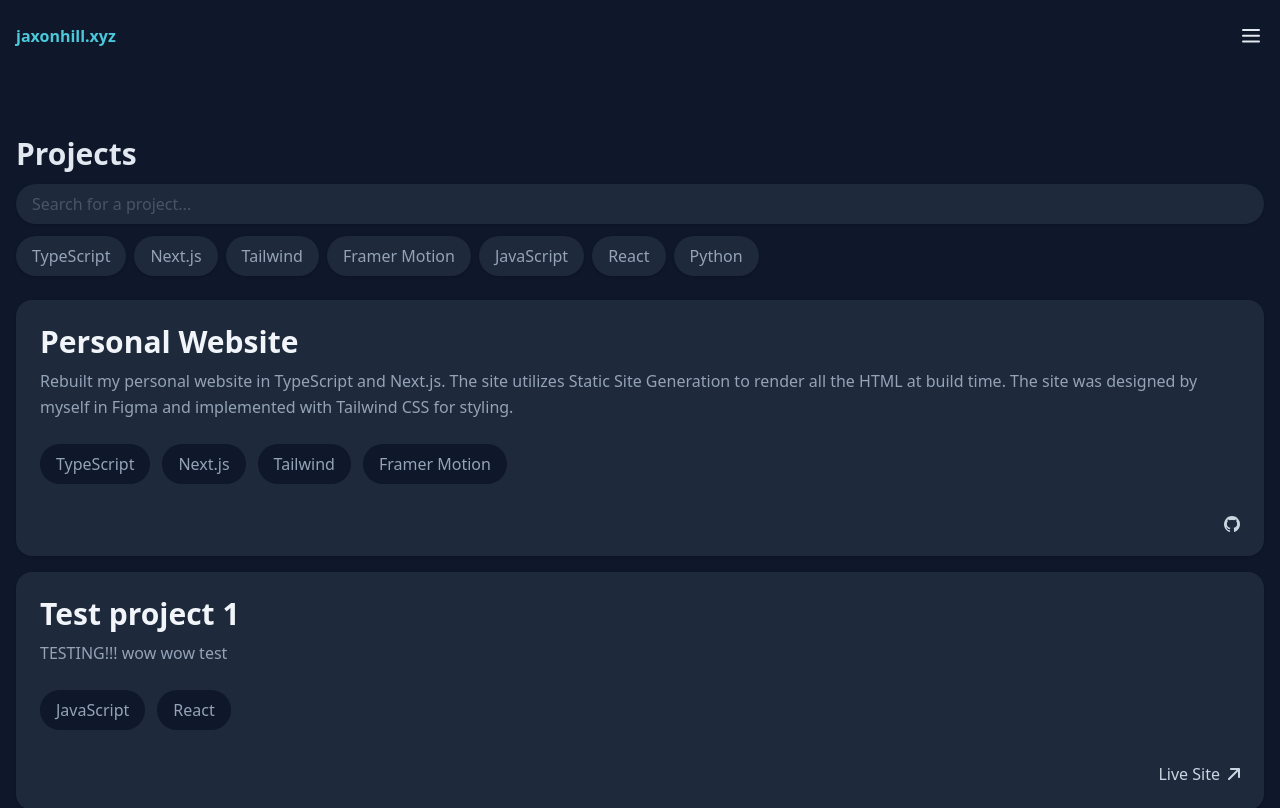
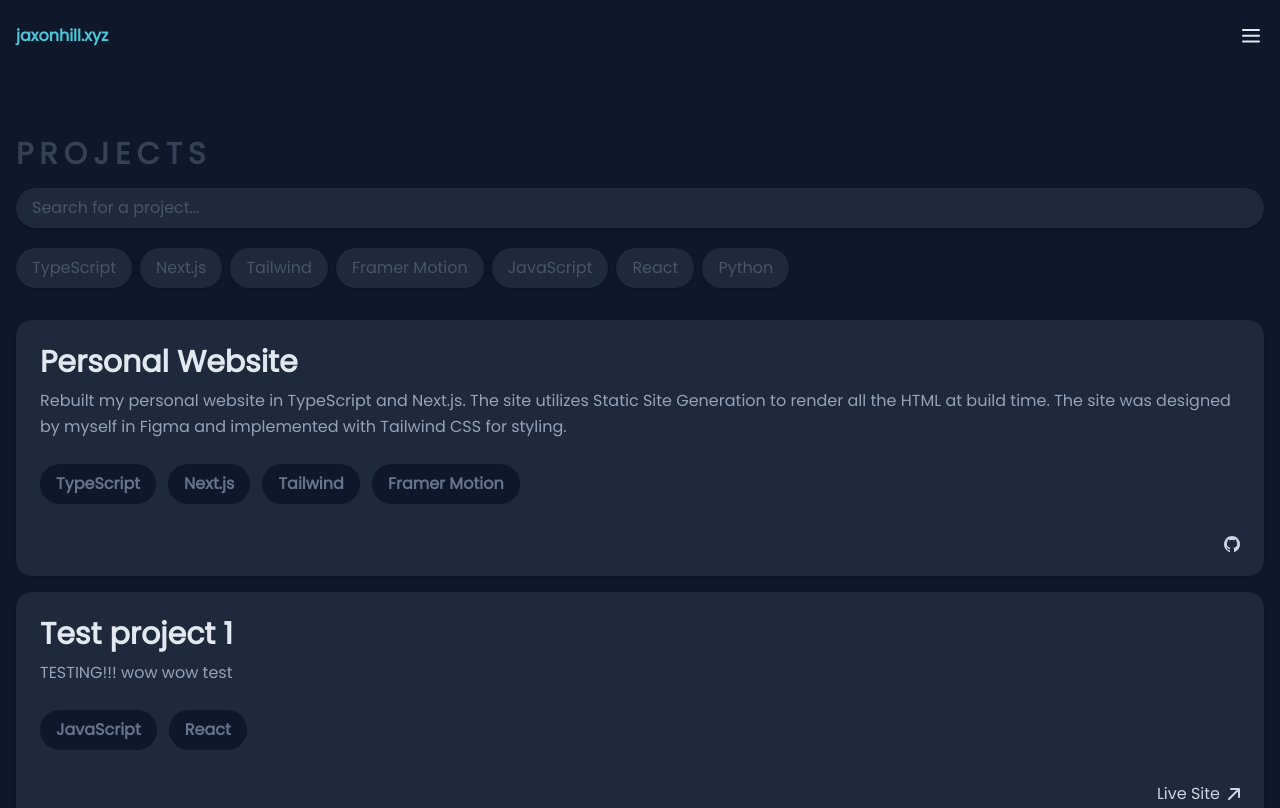
Before and after one commit to jaxonhill/personal-website-v2, a Next.js app: page /projects in a window 1280 px wide. Shown: the top 808 px of the page. Built offline with nearby package versions, Linux system fonts and the light colour scheme.

Commit message:
Fix dark styling

```diff
--- a/components/ProjectCard.tsx
+++ b/components/ProjectCard.tsx
@@ -8,7 +8,7 @@
 export default function ProjectCard({ project }: ProjectCardProps) {
 	return (
 		<div className="bg-white p-6 rounded-2xl shadow dark:bg-slate-800">
-			<h1 className="font-semibold text-slate-800 text-3xl pb-2 dark:text-slate-100">
+			<h1 className="font-semibold text-slate-800 text-3xl pb-2 dark:text-slate-200">
 				{project.name}
 			</h1>
 			<p className="font-medium text-slate-600 leading-relaxed pb-6 dark:text-slate-400">
@@ -17,7 +17,7 @@
 			<ul className="flex flex-wrap gap-3">
 				{project.technologies.map((tech) => {
 					return (
-						<li className="font-medium py-2 px-4 bg-slate-200 text-slate-600 rounded-full dark:bg-slate-900 dark:text-slate-400">
+						<li className="font-semibold py-2 px-4 bg-slate-200 text-slate-600 rounded-full dark:bg-slate-900 dark:text-slate-500">
 							{tech}
 						</li>
 					);
@@ -41,7 +41,7 @@
 								>
 									<path d="M32 0C27.7977 0 23.6365 0.848254 19.7541 2.49633C15.8717 4.14441 12.3441 6.56003 9.37258 9.60528C3.37142 15.7554 0 24.0968 0 32.7945C0 47.2896 9.184 59.5875 21.888 63.9492C23.488 64.2116 24 63.1949 24 62.3095C24 61.5552 24 59.4892 24 56.7672C15.136 58.7349 13.248 52.3728 13.248 52.3728C11.776 48.5686 9.696 47.552 9.696 47.552C6.784 45.5187 9.92 45.5843 9.92 45.5843C13.12 45.8139 14.816 48.9621 14.816 48.9621C17.6 53.9469 22.304 52.4711 24.128 51.6841C24.416 49.5524 25.248 48.1095 26.144 47.2896C19.04 46.4698 11.584 43.6494 11.584 31.1547C11.584 27.5146 12.8 24.5958 14.88 22.2674C14.56 21.4476 13.44 18.037 15.2 13.6097C15.2 13.6097 17.888 12.7243 24 16.9547C26.528 16.2333 29.28 15.8725 32 15.8725C34.72 15.8725 37.472 16.2333 40 16.9547C46.112 12.7243 48.8 13.6097 48.8 13.6097C50.56 18.037 49.44 21.4476 49.12 22.2674C51.2 24.5958 52.416 27.5146 52.416 31.1547C52.416 43.6822 44.928 46.437 37.792 47.2568C38.944 48.2734 40 50.2739 40 53.3238V62.3095C40 63.1949 40.512 64.2444 42.144 63.9492C54.848 59.5547 64 47.2896 64 32.7945C64 28.4878 63.1723 24.2234 61.5641 20.2446C59.956 16.2658 57.5989 12.6505 54.6274 9.60528C51.6559 6.56003 48.1283 4.14441 44.2459 2.49633C40.3635 0.848254 36.2023 0 32 0Z" />
 								</svg>
-								<p className="text-slate-600 dark:text-slate-600 font-semibold">
+								<p className="text-slate-600 dark:text-slate-500 font-semibold">
 									|
 								</p>
 							</Link>
--- a/components/SearchFilter.tsx
+++ b/components/SearchFilter.tsx
@@ -12,7 +12,7 @@
 			type="text"
 			value={searchText}
 			onChange={(e) => setSearchText(e.target.value)}
-			className="shadow font-medium rounded-full py-2 px-4 border-none outline-none text-slate-800 placeholder:text-slate-400 focus:outline-light-main dark:bg-slate-800 dark:placeholder:text-slate-600 dark:text-slate-300"
+			className="shadow font-medium rounded-full mb-2 py-2 px-4 border-none outline-none text-slate-800 placeholder:text-slate-400 focus:outline-light-main dark:bg-slate-800 dark:placeholder:text-slate-600 dark:text-slate-300"
 			placeholder="Search for a project..."
 		/>
 	);
--- a/components/TechnologyFilterButton.tsx
+++ b/components/TechnologyFilterButton.tsx
@@ -11,7 +11,7 @@
 }: FilterButtonProps): JSX.Element {
 	return (
 		<button
-			className="shadow rounded-full bg-white text-slate-600 px-4 py-2 font-medium dark:bg-slate-800 dark:text-slate-400"
+			className="shadow rounded-full bg-white text-slate-600 px-4 py-2 font-medium dark:bg-slate-800 dark:text-slate-600"
 			onClick={() => handleTechnologyFilter(technology)}
 		>
 			{technology}
--- a/pages/_app.tsx
+++ b/pages/_app.tsx
@@ -8,7 +8,7 @@
 
 export default function App({ Component, pageProps }: AppProps) {
 	return (
-		<div className="font-poppins">
+		<div className={`${poppins.className}`}>
 			<Navbar />
 			<main className="px-4 pb-8">
 				<Component {...pageProps} />
--- a/pages/about/index.tsx
+++ b/pages/about/index.tsx
@@ -3,8 +3,8 @@
 export default function AboutPage() {
 	return (
 		<div className="flex flex-col mt-16 w-full">
-			<h1 className="text-3xl text-slate-800 font-semibold mb-6 dark:text-slate-200">
-				About
+			<h1 className="text-3xl text-slate-800 font-semibold mb-6 tracking-[0.20em] dark:text-slate-700">
+				ABOUT
 			</h1>
 			<div className="w-full flex flex-col gap-4">
 				<div className="bg-white p-6 rounded-2xl shadow dark:bg-slate-800"></div>
--- a/pages/index.tsx
+++ b/pages/index.tsx
@@ -3,8 +3,8 @@
 export default function Home() {
 	return (
 		<div className="flex flex-col mt-16 w-full">
-			<h1 className="text-3xl text-slate-800 font-semibold mb-6 dark:text-slate-200">
-				Home
+			<h1 className="text-3xl text-slate-800 font-semibold mb-6 tracking-[0.20em] dark:text-slate-700">
+				HOME
 			</h1>
 			<div className="w-full flex flex-col gap-4">
 				<div className="bg-white p-6 rounded-2xl shadow dark:bg-slate-800">
@@ -29,11 +29,11 @@
 					</div>
 				</div>
 				<div className="bg-white p-6 h-40 rounded-2xl shadow flex gap-6 justify-center items-center dark:bg-slate-800">
-					<p className="text-5xl font-semibold text-slate-600 dark:text-slate-300">
+					<p className="text-5xl font-semibold text-slate-700 dark:text-slate-500">
 						PROJECTS
 					</p>
 					<svg
-						className="fill-slate-600 dark:fill-slate-300"
+						className="fill-slate-700 dark:fill-slate-500"
 						width="32"
 						height="32"
 						viewBox="0 0 32 32"
@@ -45,7 +45,7 @@
 				<div className="flex gap-4">
 					<div className="bg-white h-40 w-full rounded-2xl shadow flex gap-6 justify-center items-center dark:bg-slate-800">
 						<svg
-							className="fill-slate-600 dark:fill-slate-300"
+							className="fill-slate-700 dark:fill-slate-500"
 							width="64"
 							height="53"
 							viewBox="0 0 64 53"
@@ -56,7 +56,7 @@
 					</div>
 					<div className="bg-white h-40 w-full rounded-2xl shadow flex gap-6 justify-center items-center dark:bg-slate-800">
 						<svg
-							className="fill-slate-600 dark:fill-slate-300"
+							className="fill-slate-700 dark:fill-slate-500"
 							width="64"
 							height="64"
 							viewBox="0 0 64 64"
--- a/pages/projects/index.tsx
+++ b/pages/projects/index.tsx
@@ -40,9 +40,9 @@
 	return (
 		<div>
 			<div className="flex flex-col mt-16 w-full">
-				<div className="mb-6 flex flex-col gap-3">
-					<h1 className="text-3xl text-slate-800 font-semibold dark:text-slate-200">
-						Projects
+				<div className="mb-8 flex flex-col gap-3">
+					<h1 className="text-3xl mb-1 text-slate-800 font-semibold tracking-[0.20em] dark:text-slate-700">
+						PROJECTS
 					</h1>
 					<SearchFilter
 						searchText={searchText}
@@ -61,7 +61,6 @@
 						})}
 					</div>
 				</div>
-				<div className="w-full flex flex-col gap-4"></div>
 			</div>
 			<div className="flex flex-col gap-4">
 				{filteredProjects.map((proj: Project) => {
```
